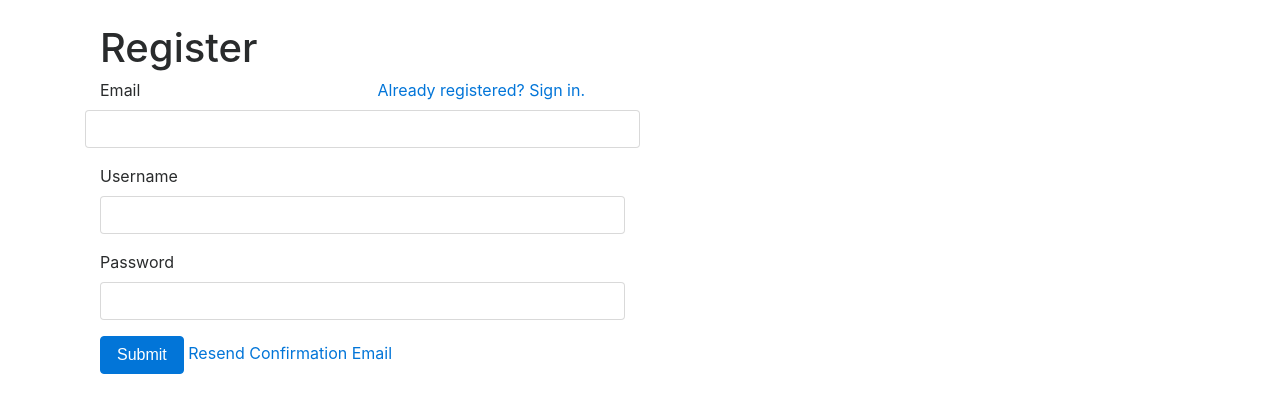
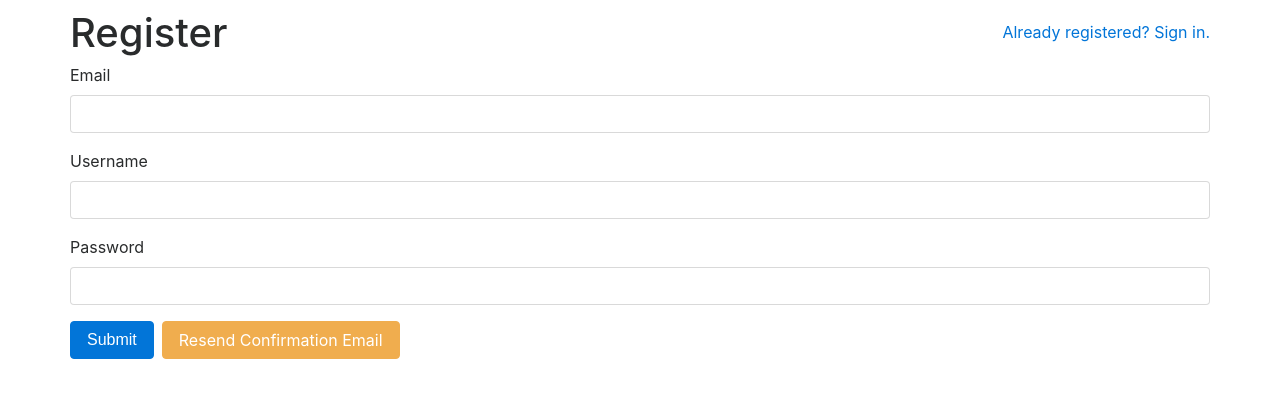
Before and after one commit to ianzimmerman/gifoff, a Flask app: template gifoff/templates/security/register_user.html in a window 1280 px wide. Shown: the part 56-469 px from the top of the page. Run offline with Flask 2, Linux system fonts and the light colour scheme; the template is opened without the code that fills it: most values are stand-ins (such as "Sample title", 1, 10 or a date in 2020); form fields are guessed from the names that the template uses; some libraries are stand-ins or nearby versions.

Commit message:
flex edits

```diff
--- a/gifoff/templates/security/register_user.html
+++ b/gifoff/templates/security/register_user.html
@@ -1,44 +1,26 @@
 {% extends 'security/public_base.html' %}
 {% from "security/_macros.html" import render_field_with_errors, render_field %}
-{% block title %}Register{{ config['APP_NAME'] }}{% endblock %}
+{% block title %}Register{% endblock %}
 {% block content %}
-
-<div class="container" style="padding-top: 15px">
-  <div class="col-md-8 col-lg-6 ">
-		<h1 class="">Register</h1>
+  <div class="flex-column justify-content-start">
+		<div class="d-flex justify-content-between">
+    		<h1 class="">Register</h1>
+    		<a class="my-auto" href="{{ url_for('security.login') }}" tabindex='290'>
+				            Already registered? Sign in.
+            </a>
+		</div>
 		<form action="" method="POST" novalidate class="form" role="form">
 		    {{ register_user_form.hidden_tag() }}
-
-		    {# Email #}
-		    {% set field = register_user_form.email %}
-		    <div class="form-group {% if field.errors %}has-error{% endif %}">
-			    <div class="row">
-		            <div class="col-md-6 float-xs-left">
-						<label for="{{ field.id }}" class="control-label float-xs-left">{{ field.label.text }}</label>
-					</div>
-		            <div class="text-xs-right float-xs-right col-md-6">
-				        <a href="{{ url_for('security.login') }}" tabindex='290'>
-				            Already registered? Sign in.
-				        </a>
-					</div>
-		        </div>
-                <div class="row">
-		        {{ field(class_='form-control', tabindex=210) }}
-		        {% if field.errors %}
-		            {% for e in field.errors %}
-		                <p class="help-text" id="{{ field.id }}HelpText">{{ e }}</p>
-		            {% endfor %}
-		        {% endif %}
-                </div>
-            </div>
             <div class="form-group">
+                {{ render_field_with_errors(register_user_form.email, class="form-control", tabindex=210) }}
                 {{ render_field_with_errors(register_user_form.username, class="form-control", tabindex=220) }}
 		        {{ render_field_with_errors(register_user_form.password, class="form-control", tabindex=230) }}
 
+                <div class="d-flex justify-content-start">
 		        {{ register_user_form.submit(class="btn btn-primary", tabindex=280) }}
-                <a href="{{ url_for('security.send_confirmation') }}" class="float-xs-right">Resend Confirmation Email</a>
+                <a href="{{ url_for('security.send_confirmation') }}" class="btn btn-warning ml-2">Resend Confirmation Email</a>
+                </div>
             </div>
         </form>
 	</div>
-</div>
 {% endblock %}
```
